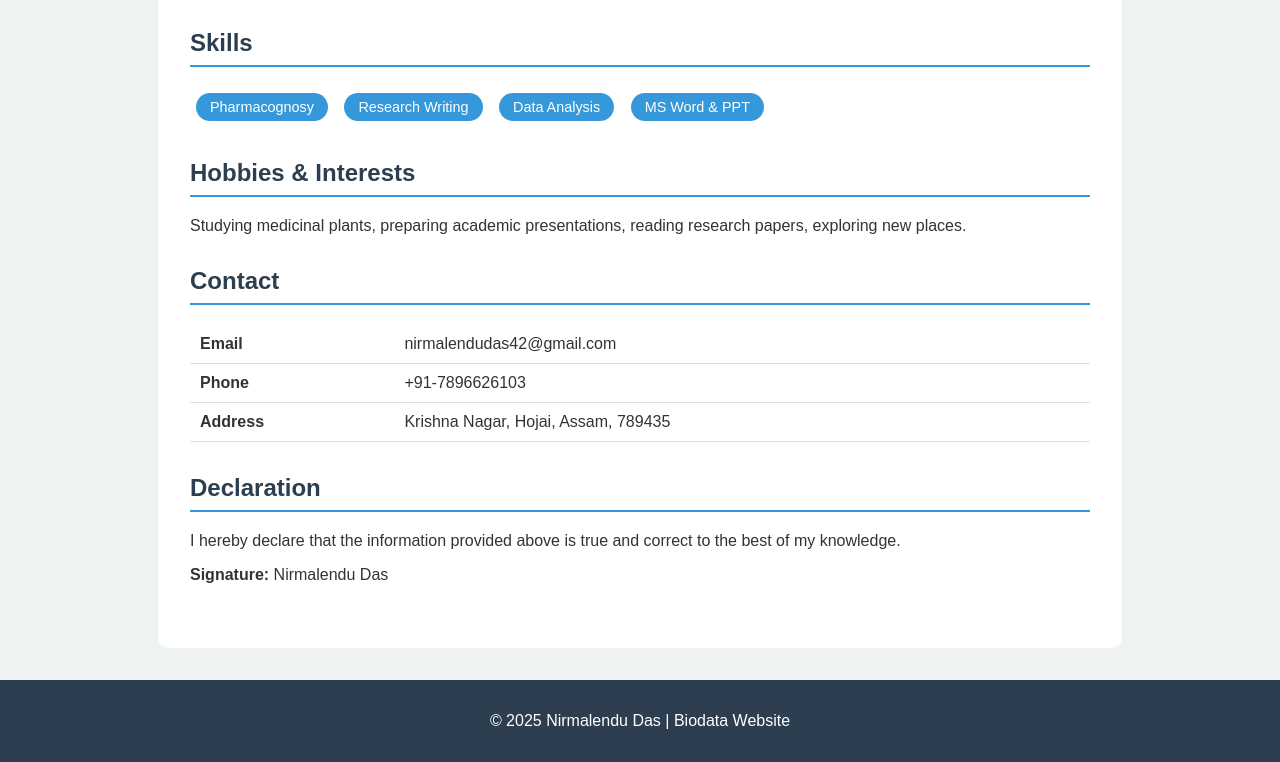
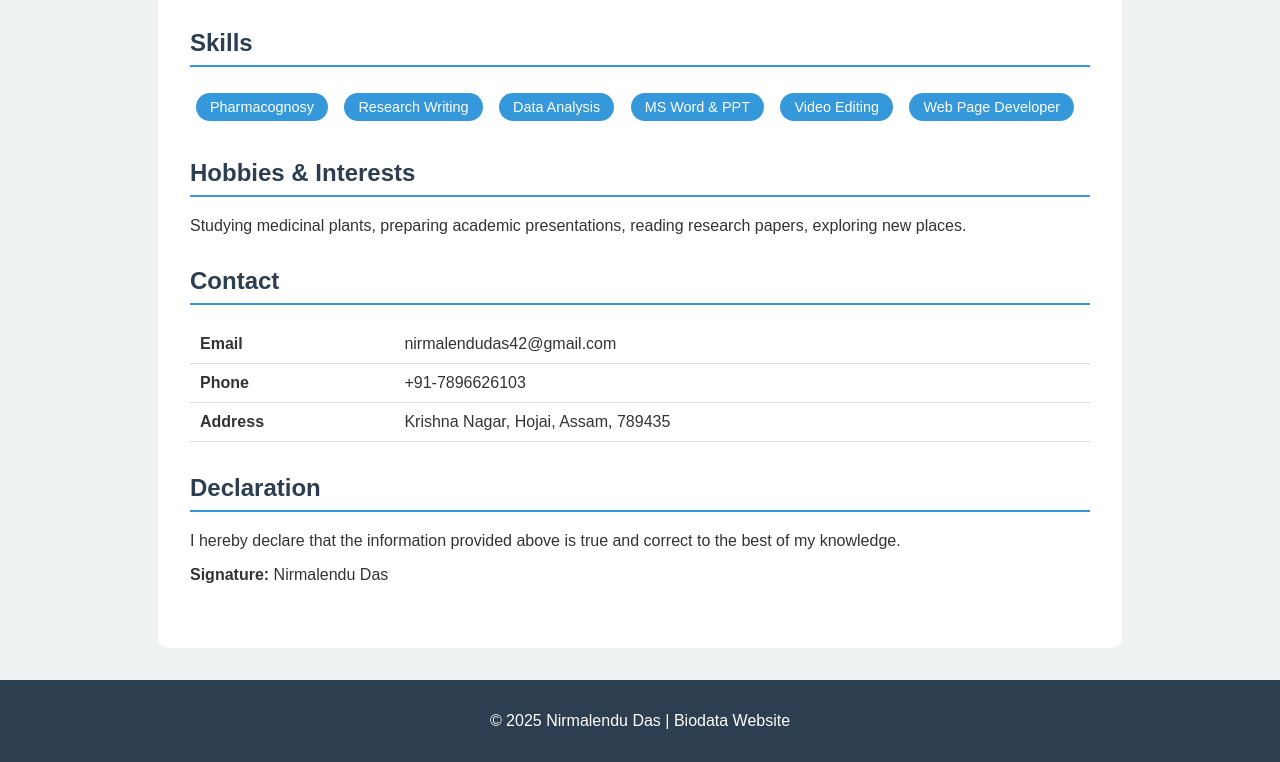
Before and after one commit to Nirmal42/biodata-website, a plain HTML site: page index.html in a window 1280 px wide. Shown: the part 914-1676 px from the top of the page. Drawn offline with Linux system fonts and the light colour scheme.

Commit message:
Update index.html

```diff
--- a/index.html
+++ b/index.html
@@ -133,6 +133,8 @@
         <span>Research Writing</span>
         <span>Data Analysis</span>
         <span>MS Word & PPT</span>
+        <span>Video Editing</span>
+        <span>Web Page Developer</span>
       </div>
     </section>
 
```
